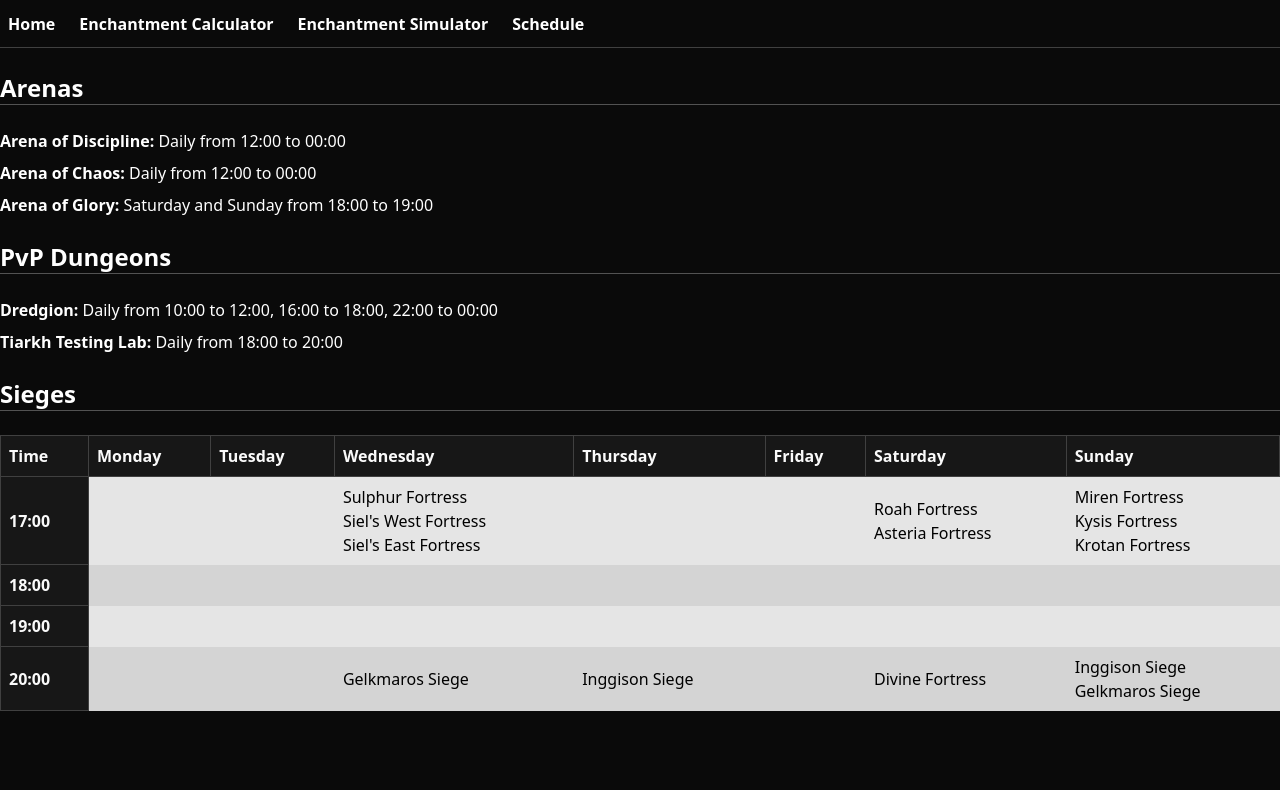
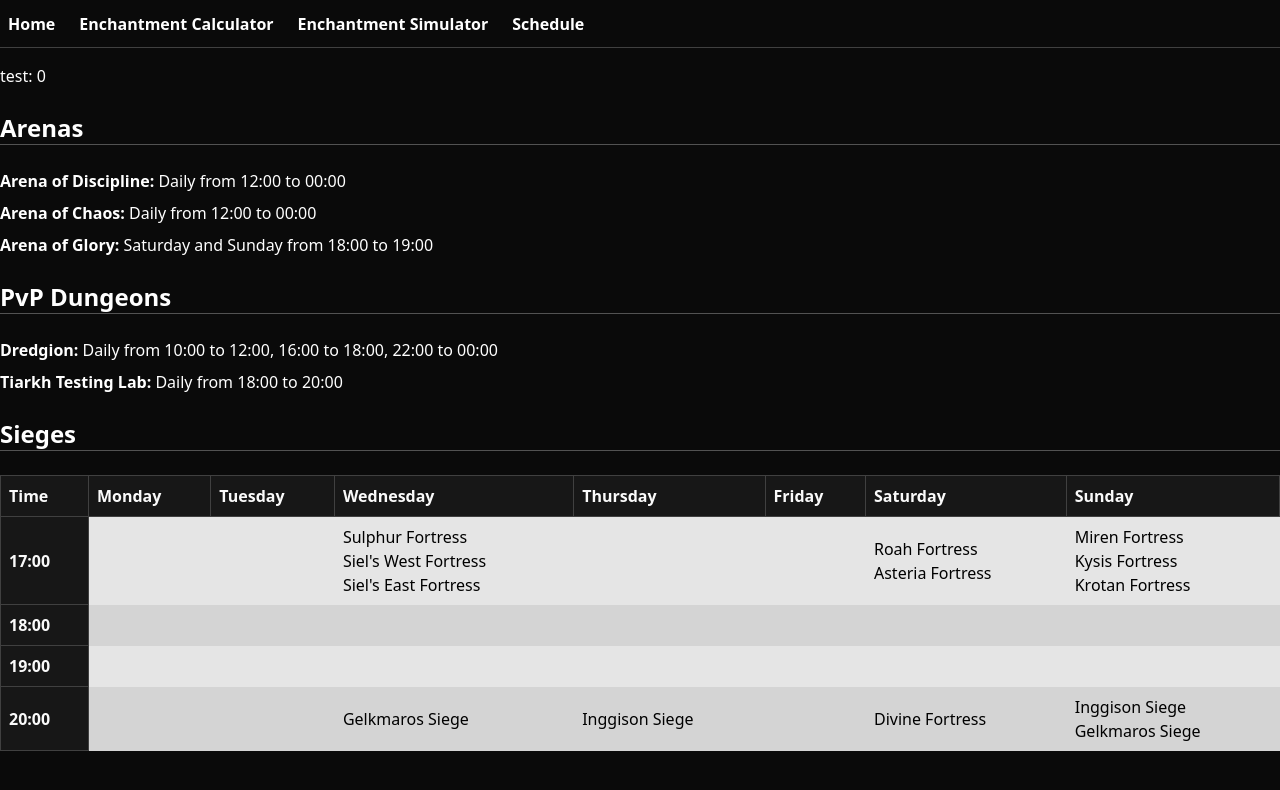
Before and after one commit to milanskendzicvulic/aion-classic-tools, a SvelteKit app: page /schedule in a window 1280 px wide. Shown: the top 790 px of the page. Built offline with nearby package versions, Linux system fonts and the light colour scheme.

Commit message:
testing timezone offset

```diff
--- a/src/lib/enchantment/enchantment.ts
+++ b/src/lib/enchantment/enchantment.ts
@@ -1,5 +1,7 @@
 import type { EnchantmentInfo } from "./types";
 import { itemRarities } from "./constants";
+
+// TODO: document
 
 interface EnchantmentInfoOptions {
 	maxEnchantmentSuccessChance0?: number;
--- a/src/routes/schedule/+page.svelte
+++ b/src/routes/schedule/+page.svelte
@@ -25,6 +25,8 @@
 	)} to ${displayTime("18:00")}, ${displayTime("22:00")} to ${displayTime("00:00")}`;
 	const tiarkh = `Daily from ${displayTime("18:00")} to ${displayTime("20:00")}`;
 </script>
+
+<p>{`test: ${new Date().getTimezoneOffset()}`}</p>
 
 <h1>Arenas</h1>
 <ul>
```
